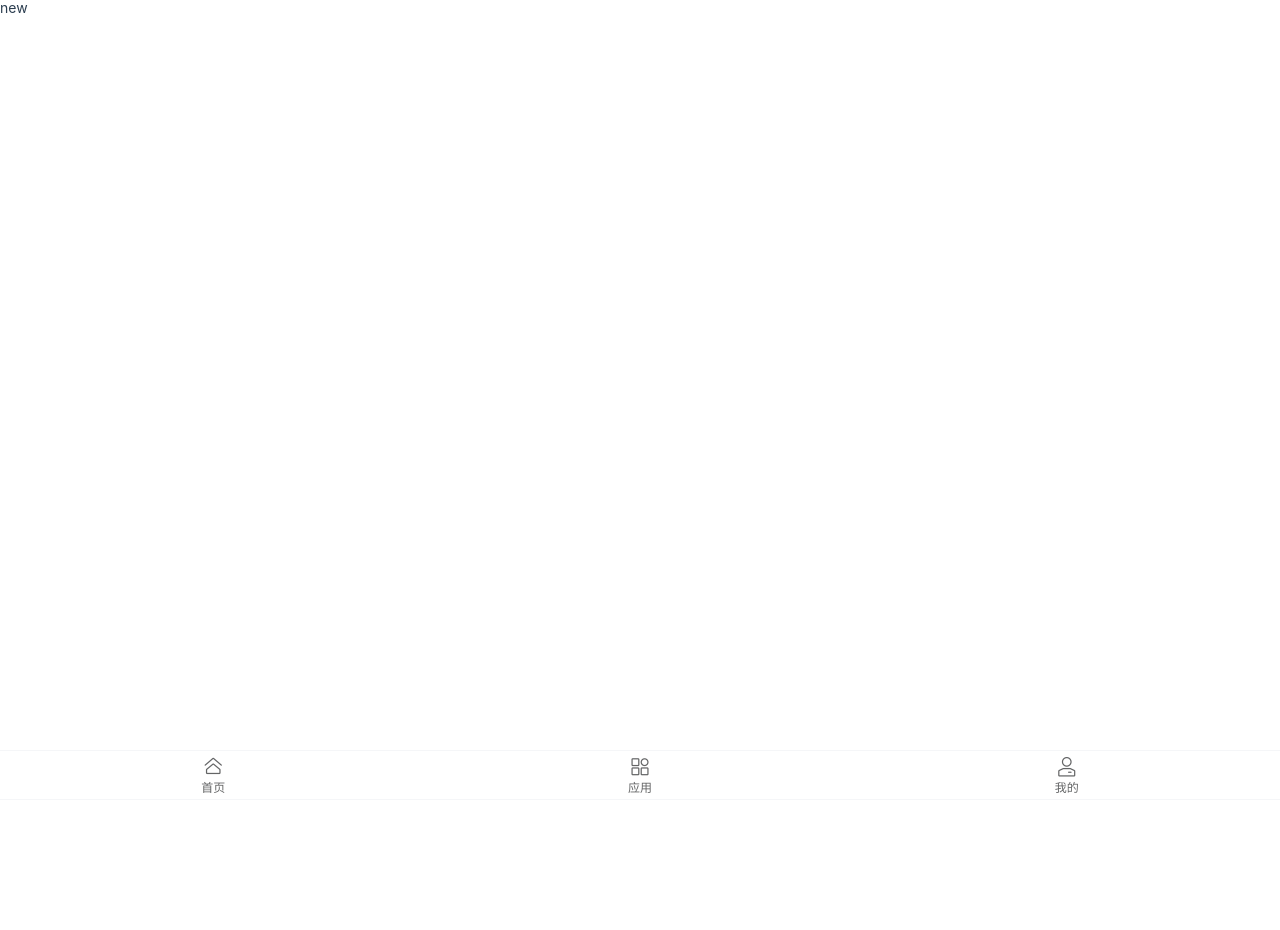
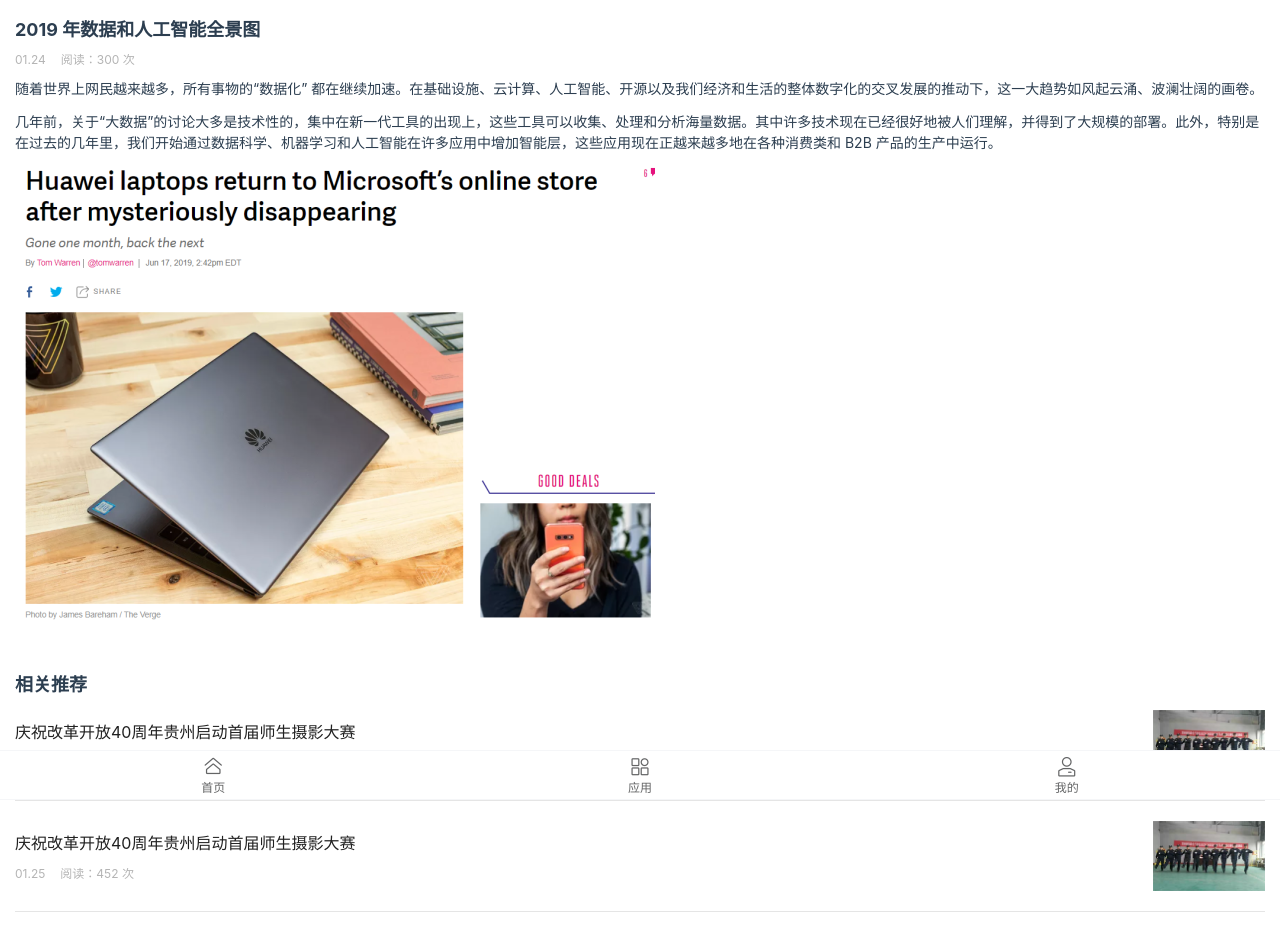
Before and after one commit to PXFGIT974579765/platform, a Vue app: page /news/1 in a window 1280 px wide. Before the commit the page ends 800 px from the top, so only its background shows below. Built offline with nearby package versions, Linux system fonts and the light colour scheme.

Commit message:
feat: index/new

```diff
--- a/src/assets/styles/base.less
+++ b/src/assets/styles/base.less
@@ -60,3 +60,31 @@
   display: flex;
   flex-direction: column;
 }
+
+.block {
+  padding: 0 15px;
+}
+
+.block-header {
+  display: flex;
+  margin-bottom: 15px;
+}
+
+.block-title {
+  flex: 1;
+  font-size: 18px;
+  font-weight: 700;
+}
+
+.block-header-link {
+  color: #a4a4a3;
+}
+
+h1 {
+  font-size: 18px;
+  font-weight: 700;
+}
+
+img {
+  max-width: 100%;
+}
--- /dev/null
+++ b/src/components/NewInfo.vue
@@ -0,0 +1,25 @@
+<template>
+  <div class="new-info">
+    <span class="new-date">{{ date }}</span>
+    <span class="new-read">阅读：{{ read }} 次</span>
+  </div>
+</template>
+
+<script>
+export default {
+  props: {
+    date: String,
+    read: Number,
+  },
+}
+</script>
+
+<style lang="less" scoped>
+.new-info {
+  font-size: 12px;
+  color: #b4b4b4;
+}
+.new-date {
+  margin-right: 15px;
+}
+</style>
--- a/src/components/NewItem.vue
+++ b/src/components/NewItem.vue
@@ -2,17 +2,20 @@
   <div class="new">
     <div class="new-desc">
       <div class="new-title">{{ title }}</div>
-      <div class="new-info">
-        <span class="new-date">{{ date }}</span>
-        <span class="new-read">阅读：{{ read }} 次</span>
-      </div>
+      <new-info :date="date" :read="read" />
     </div>
     <img :src="image" alt />
   </div>
 </template>
 
 <script>
+import NewInfo from './NewInfo'
+
 export default {
+  components: {
+    NewInfo,
+  },
+
   props: {
     title: String,
     date: String,
--- a/src/views/Index/components/New/index.vue
+++ b/src/views/Index/components/New/index.vue
@@ -1,3 +1,68 @@
 <template>
-  <div>new</div>
+  <div>
+    <div class="article">
+      <h1>2019 年数据和人工智能全景图</h1>
+      <new-info :date="'01.24'" :read="300" />
+      <p>
+        随着世界上网民越来越多，所有事物的“数据化”
+        都在继续加速。在基础设施、云计算、人工智能、开源以及我们经济和生活的整体数字化的交叉发展的推动下，这一大趋势如风起云涌、波澜壮阔的画卷。
+      </p>
+      <p>
+        几年前，关于“大数据”的讨论大多是技术性的，集中在新一代工具的出现上，这些工具可以收集、处理和分析海量数据。其中许多技术现在已经很好地被人们理解，并得到了大规模的部署。此外，特别是在过去的几年里，我们开始通过数据科学、机器学习和人工智能在许多应用中增加智能层，这些应用现在正越来越多地在各种消费类和
+        B2B 产品的生产中运行。
+      </p>
+      <img src="~@/assets/images/new_detail.png" alt />
+    </div>
+
+    <div class="block news">
+      <div class="block-header">
+        <div class="block-title">相关推荐</div>
+      </div>
+      <div class="block-content">
+        <new-item
+          :title="'庆祝改革开放40周年贵州启动首届师生摄影大赛'"
+          :date="'01.25'"
+          :read="452"
+          :image="require('@/assets/images/new.png')"
+        />
+        <new-item
+          :title="'庆祝改革开放40周年贵州启动首届师生摄影大赛'"
+          :date="'01.25'"
+          :read="452"
+          :image="require('@/assets/images/new.png')"
+        />
+      </div>
+    </div>
+  </div>
 </template>
+
+<script>
+import NewItem from '@/components/NewItem'
+import NewInfo from '@/components/NewInfo'
+
+export default {
+  components: {
+    NewInfo,
+    NewItem,
+  },
+}
+</script>
+
+<style lang="less" scoped>
+.article {
+  padding: 20px 15px 15px;
+}
+
+h1 {
+  margin-bottom: 12px;
+}
+
+p {
+  margin: 12px 0;
+  line-height: 1.5;
+}
+
+.news {
+  margin-top: 35px;
+}
+</style>
```
Also changed, not shown: src/assets/images/new_detail.png (added).
